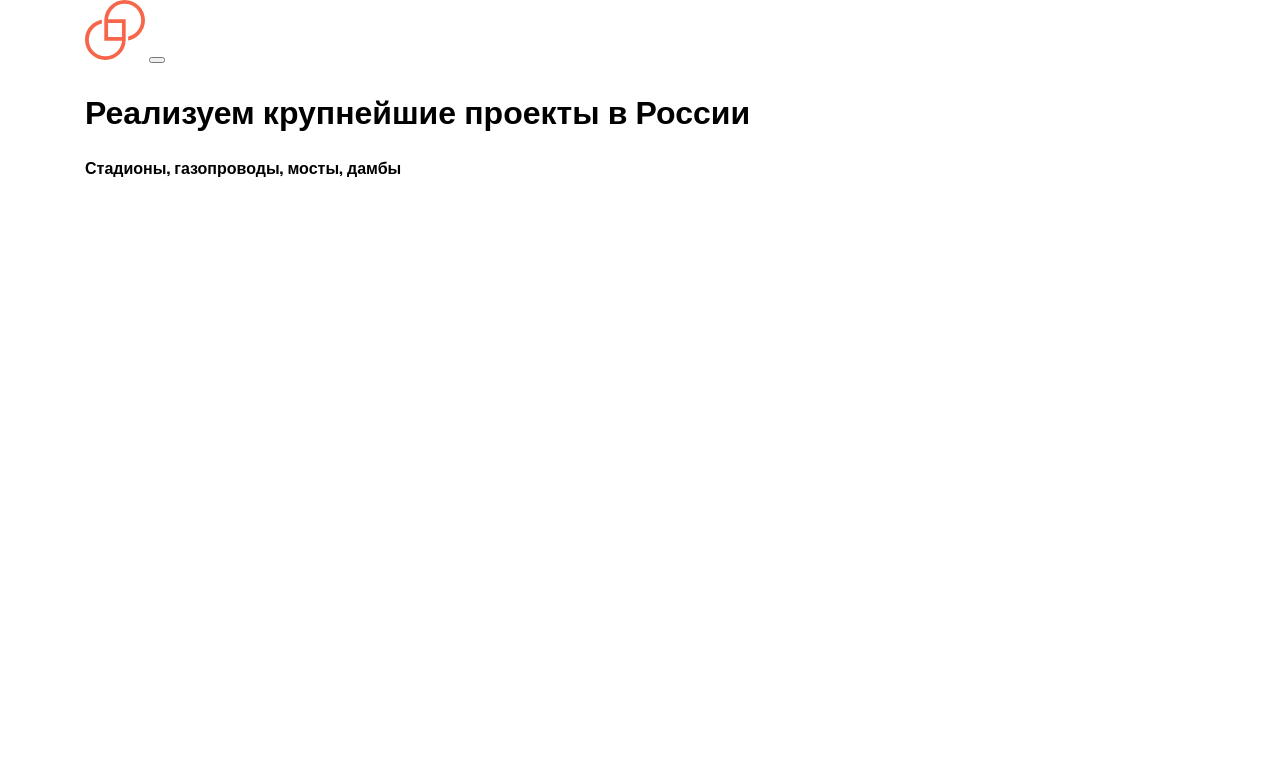
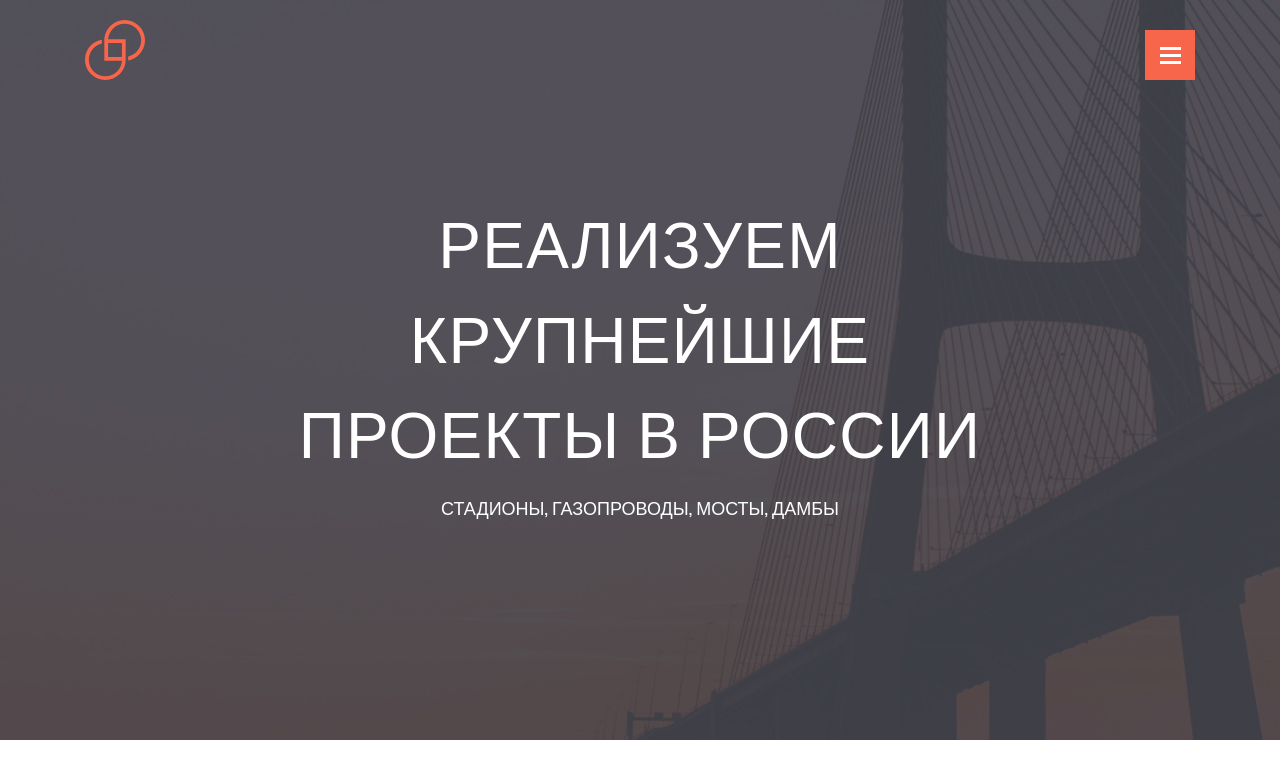
Before and after one commit to 1Mike21/Site, a plain HTML site: page index.html in a window 1280 px wide. Drawn offline with nearby package versions, Linux system fonts and the light colour scheme.

Commit message:
Доделал шапку

```diff
--- a/css/style.css
+++ b/css/style.css
@@ -1,3 +1,4 @@
+/* Цвета */
 :root {
   --accent_color: #F7654A;
   --dark_color: #404149;
@@ -16,47 +17,95 @@ body {
   font-family: 'Oswald', sans-serif;
   font-weight: 400;
 }
+/* Стили для текста */
 .text_h2{
   font-family: 'Oswald', sans-serif;
   font-weight: 500;
   font-size: 36px;
   text-transform: uppercase;
 }
-.text_h2{
+.text_h3{
   font-family: 'Oswald', sans-serif;
   font-weight: 500;
-  font-size: 36px;
-  text-transform: uppercase;
+  font-size: 24px;
 }
-.text_h2{
+.text_h4{
   font-family: 'Oswald', sans-serif;
   font-weight: 500;
-  font-size: 36px;
-  text-transform: uppercase;
+  font-size: 21px;
+  letter-spacing: 2%;
 }
-.text_h2{
-  font-family: 'Oswald', sans-serif;
-  font-weight: 500;
-  font-size: 36px;
-  text-transform: uppercase;
+.text_p{
+  font-family: 'Open Sans', sans-serif;
+  font-weight: 400;
+  font-size: 16px;
+}
+.text_p_reviews{
+  font-family: 'Open Sans', sans-serif;
+  font-weight: 400;
+  font-size: 14px;
+  line-height: 21px;
+}
+.header {
+  min-height: 740px;
+  background: url(../img/first_screen_bg.jpg) no-repeat;
+  background-size: cover;
 }
 .container {
   max-width: 1110px;
   margin: 0 auto;
 }
-/*
-font-family: 'Open Sans', sans-serif;
-*/
 
 .header_title {
+  display: flex;
+  justify-content: space-between;
+  align-items: flex-end;
+  padding-top: 20px;
+  margin-bottom: 112px;
 }
 .logo {
+  width: 60px;
+  height: 60px;
 }
 .burger {
+  width: 50px;
+  height: 50px;
+  cursor: pointer;
+  padding: 0;
+  background-color: var(--accent_color);
+  border: 0;
+  display: flex;
+  flex-direction: column;
+  justify-content: center;
+  align-items: center;
 }
 .burger_line {
+  display: block;
+  width: 21px;
+  height: 3px;
+  background-color: white;
+  margin-bottom: 4px;
+}
+.burger_line:last-child {
+  margin-bottom: 0;
 }
 .title {
+  color: var(--white_color);
+  font-weight: 500;
+  letter-spacing: 0.02em;
+  line-height: 95px;
+  text-transform: uppercase;
+  font-size: 64px;
+  text-align: center;
+  max-width: 734px;
+  margin: 0 auto 17px;
 }
 .subtitle {
+  font-size: 18px;
+  text-transform: uppercase;
+  font-weight: 400;
+  color: var(--white_color);
+  max-width: 734px;
+  text-align: center;
+  margin: 0 auto;
 }
```
